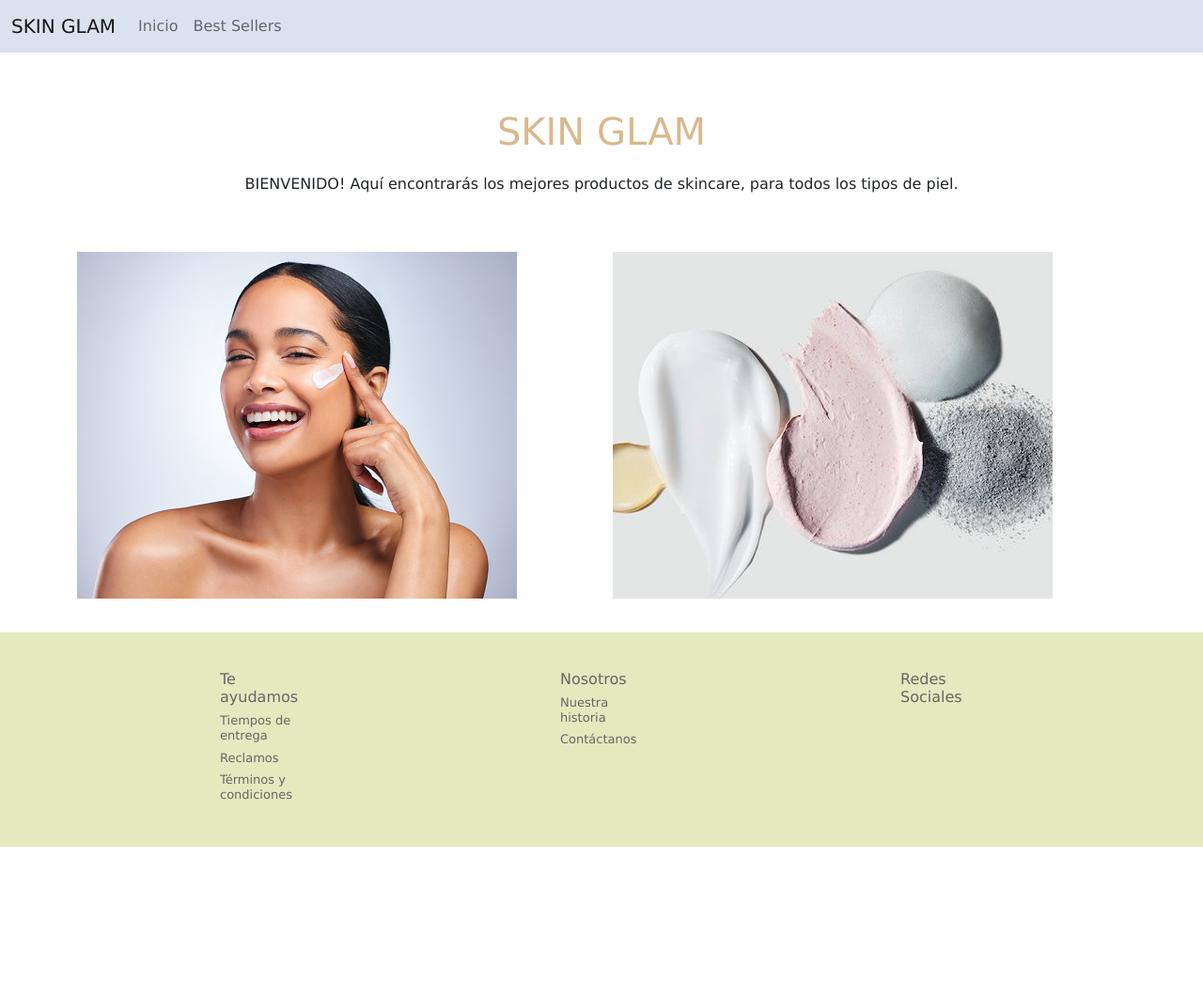
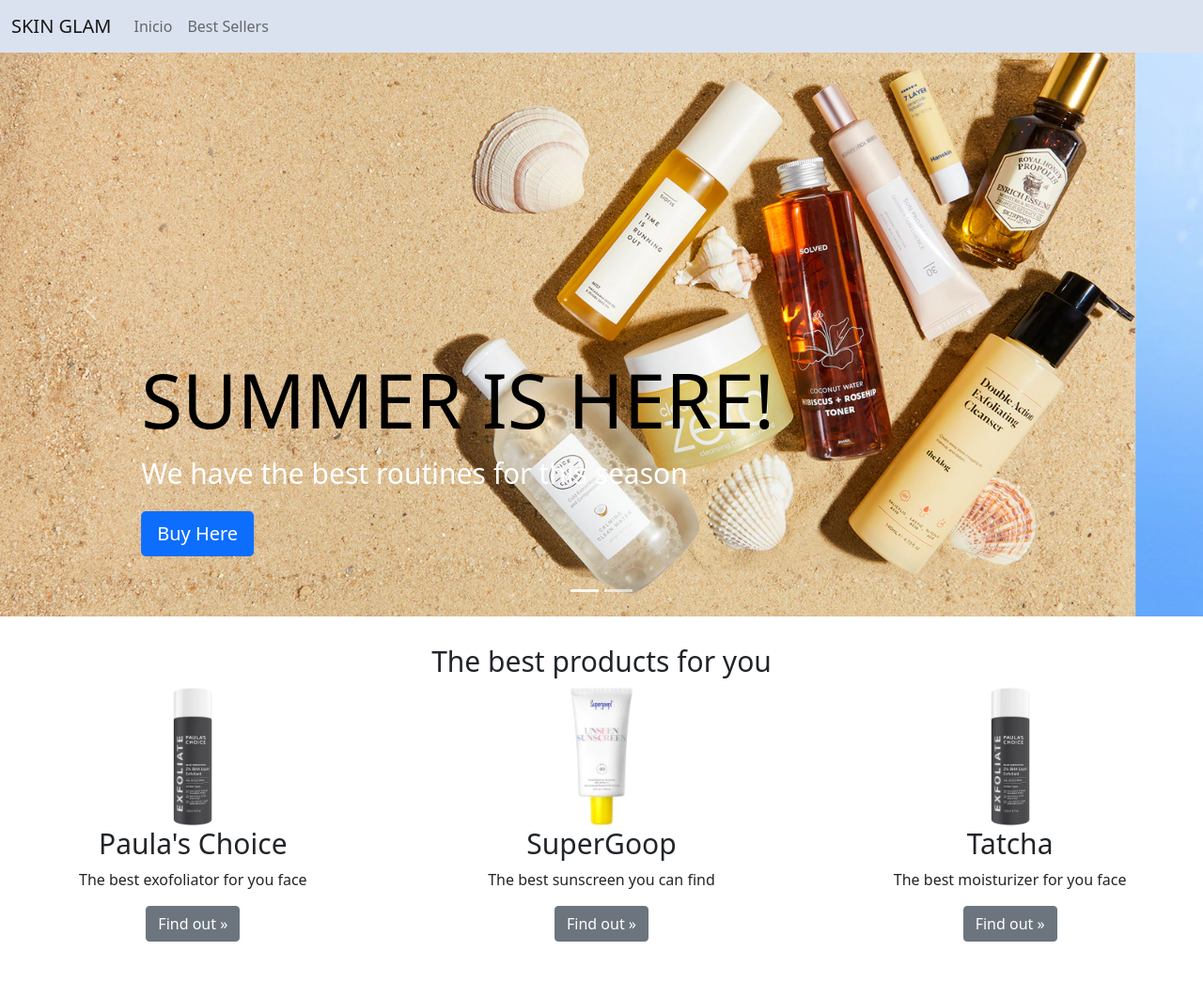
Before and after one commit to fiobk88/skinGlamProject, a plain HTML site: page index.html in a window 1280 px wide. Shown: the top 1045 px of the page at 94% size. Before the commit the page ends 901 px from the top, so only its background shows below. Drawn offline with nearby package versions, Linux system fonts and the light colour scheme.

Commit message:
segundaentrega

```diff
--- a/estilos/style.css
+++ b/estilos/style.css
@@ -3,6 +3,144 @@
     margin: 0;
     padding: 0;
 }
+
+
+.navbar{
+    background-color: rgb(219, 226, 239);
+}
+
+
+
+h1{
+    color:black;
+    font-size: 80px;
+}
+
+h2{
+    font-size: 30px;
+}
+h3{
+    color: #676767;
+    font-size: medium;
+}
+
+h4{
+color: #676767;
+font-size: small;
+}
+
+
+
+.footer{
+        background-color: rgb(228, 233, 190);
+    }
+
+
+
+@media (max-width: 768px) {
+
+    .carousel-item {
+      font-size: 15px;
+      height: fit-content;
+    }
+
+    h1{
+    font-size: 25px;
+    }
+
+    .carousel-caption p{
+        font-size: 15px;
+    }
+
+
+  }
+
+
+footer {
+    background-color: rgb(228, 233, 190);
+    display: flex;
+    justify-content: space-evenly;
+    flex-wrap: wrap;
+}
+
+.footerContent{
+    width: 10%;
+    padding: 20px;
+    margin: 20px;
+    display: flex;
+    border-radius: 15px;
+    flex-direction: column;
+
+}
+
+/* MAIN BANNER*/
+
+
+.carousel-item img{
+    max-height: 700px;
+    width: auto;
+
+}
+
+
+.carousel-caption{
+color: black;
+margin: 30px;
+font-size: 30px;
+}
+
+
+
+/* BANNERS */
+
+.products h2{
+justify-content: center;
+}
+
+.products{
+margin-top: 30px;
+margin-bottom: 30px;
+}
+
+.products .col-lg-4 {
+    margin-bottom: 1.5rem;
+    text-align: center;
+}
+
+.col-lg-4 img{
+    height: 150px;
+    width: auto;
+
+}
+
+.btn:hover {
+    color: aqua;
+}
+
+
+.carousel-caption {
+    position: absolute;
+    right: 15%;
+    bottom: 1.25rem;
+    left: 15%;
+    padding-top: 1.25rem;
+    padding-bottom: 1.25rem;
+    color: #fff;
+    text-align: center;
+}
+
+
+/* BEST SELLERS */
+
+.tittle{
+    margin: 30px;
+    background-color: #F9CEEE;
+
+}
+
+
+
+/*
 
 .navbar{
         background-color: rgb(219, 226, 239);
@@ -47,22 +185,17 @@ h4{
 
 
 
-footer {
-    background-color: rgb(228, 233, 190);
-    display: flex;
-    justify-content: space-evenly;
-    flex-wrap: wrap;
-}
 
-.footerContent{
-    width: 10%;
-    padding: 20px;
-    margin: 20px;
-    display: flex;
-    border-radius: 15px;
-    flex-direction: column;
 
-}
+.bd-placeholder-img {
+    font-size: 1.125rem;
+    text-anchor: middle;
+    -webkit-user-select: none;
+    -moz-user-select: none;
+    user-select: none;
+  }
+
+/* grid
 
 
 
@@ -73,39 +206,7 @@ footer {
 
 
 
-     .grilla{
-            display: grid;
-            gap: 20px;
-            grid-template-areas:
-            "header"
-            "texto"
-            "galeria"
-            "footer"
-            ;
-            }
 
-        .header{
-                grid-area: header;
-            }
-
-        .texto{
-                grid-area: texto;
-            }
-
-        .galeria{
-            grid-area: galeria;
-            }
-
-        .footer{
-                grid-area: footer;
-                background-color: rgb(228, 233, 190);
-
-            }
-
-
-
-
-/* grid
 
 
 .grilla{
@@ -470,4 +571,61 @@ grid-area: galeria;
 
         }
 
+
+
+de la página d ejeemplo.
+
+ <style>
+      .bd-placeholder-img {
+        font-size: 1.125rem;
+        text-anchor: middle;
+        -webkit-user-select: none;
+        -moz-user-select: none;
+        user-select: none;
+      }
+
+      @media (min-width: 768px) {
+        .bd-placeholder-img-lg {
+          font-size: 3.5rem;
+        }
+      }
+
+      .b-example-divider {
+        height: 3rem;
+        background-color: rgba(0, 0, 0, .1);
+        border: solid rgba(0, 0, 0, .15);
+        border-width: 1px 0;
+        box-shadow: inset 0 .5em 1.5em rgba(0, 0, 0, .1), inset 0 .125em .5em rgba(0, 0, 0, .15);
+      }
+
+      .b-example-vr {
+        flex-shrink: 0;
+        width: 1.5rem;
+        height: 100vh;
+      }
+
+      .bi {
+        vertical-align: -.125em;
+        fill: currentColor;
+      }
+
+      .nav-scroller {
+        position: relative;
+        z-index: 2;
+        height: 2.75rem;
+        overflow-y: hidden;
+      }
+
+      .nav-scroller .nav {
+        display: flex;
+        flex-wrap: nowrap;
+        padding-bottom: 1rem;
+        margin-top: -1px;
+        overflow-x: auto;
+        text-align: center;
+        white-space: nowrap;
+        -webkit-overflow-scrolling: touch;
+      }
+
+
 }
--- a/index.html
+++ b/index.html
@@ -14,12 +14,9 @@
 </head>
 
 <body>
-    <div class="grilla">
 
         <header class="header">
-
-
-            <nav class="navbar navbar-expand-lg navbar-light celeste">
+            <nav class="navbar navbar-expand-lg navbar-light fixed-top celeste">
                 <div class="container-fluid">
                   <a class="navbar-brand" href="#">SKIN GLAM</a>
                   <button class="navbar-toggler" type="button" data-bs-toggle="collapse" data-bs-target="#navbarTogglerDemo02" aria-controls="navbarTogglerDemo02" aria-expanded="false" aria-label="Toggle navigation">
@@ -46,86 +43,110 @@
                             <a class="nav-link" href="#">Contacto</a>
                         </li>
                         -->
+                    </ul>
+                  </div>
+                </div>
+              </nav>
+        </header>
 
-                    </ul>
-
-                  </div>
-
-                </div>
-
-              </nav>
+<!-- MAIN BANNERS-->
 
 
-        </header>
+<section class="banners">
 
 
-        <main class="texto">
+  <div id="myCarousel" class="carousel slide" data-bs-ride="carousel">
+    <div class="carousel-indicators">
+      <button type="button" data-bs-target="#myCarousel" data-bs-slide-to="0" class="active" aria-current="true" aria-label="Slide 1"></button>
+      <button type="button" data-bs-target="#myCarousel" data-bs-slide-to="1" aria-label="Slide 2"></button>
+    </div>
+    <div class="carousel-inner">
+      <div class="carousel-item active">
+        <img src="./img/banner1_home.webp" class="img-fluid" alt="..." width="100%" height="350px">
+        <div class="container">
+          <div class="carousel-caption text-start mb-2">
+            <h1>SUMMER IS HERE!</h1>
+            <p>We have the best routines for this season</p>
+            <p><a class="btn btn-lg btn-primary" href="#">Buy Here</a></p>
+          </div>
+        </div>
+      </div>
+      <div class="carousel-item">
+        <img src="./img/banner2_home.webp" class="img-fluid" alt="..." width="100%" height="350px">
+
+        <div class="container">
+          <div class="carousel-caption text-start mb-2">
+            <h1>WE HAVE OFFERS</h1>
+            <p>Skincare routines for everybody</p>
+            <p><a class="btn btn-lg btn-primary" href="#">Discover</a></p>
+          </div>
+        </div>
+      </div>
+
+    </div>
+    <button class="carousel-control-prev" type="button" data-bs-target="#myCarousel" data-bs-slide="prev">
+      <span class="carousel-control-prev-icon" aria-hidden="true"></span>
+      <span class="visually-hidden">Previous</span>
+    </button>
+    <button class="carousel-control-next" type="button" data-bs-target="#myCarousel" data-bs-slide="next">
+      <span class="carousel-control-next-icon" aria-hidden="true"></span>
+      <span class="visually-hidden">Next</span>
+    </button>
+  </div>
+
+ </section>
 
 
-            <div class="titulo">
-                <h1> SKIN GLAM </h1>
-            </div>
+        <!-- MAIN PRODUCTS-->
 
+        <section class="products">
 
-            <section>
+          <h2 class="text-center">The best products for you</h2>
 
-                <p class="principal">BIENVENIDO! Aquí encontrarás los mejores productos de skincare, para todos los
-                    tipos de piel.
-                </p>
+              <div class="row">
+                <div class="col-lg-4">
+                  <img src="./img/productos/producto_paulas.webp" alt="paulaschoice">
+                  <h2 class="fw-normal">Paula's Choice</h2>
+                  <p>The best exofoliator for you face</p>
+                  <p><a class="btn btn-secondary" href="#">Find out &raquo;</a></p>
+                </div>
+                <div class="col-lg-4">
+                  <img src="./img/productos/producto_supergoop.webp" alt="supergoop">
+                  <h2 class="fw-normal">SuperGoop</h2>
+                  <p>The best sunscreen you can find</p>
+                  <p><a class="btn btn-secondary" href="#">Find out &raquo;</a></p>
+                </div>
+                <div class="col-lg-4">
+                  <img src="./img/productos/producto_paulas.webp" alt="tatcha">
 
-            </section>
-
-        </main>
-
-        <section class="galeria">
-
-            <div class="imageContainerIndex">
-
-                <div class="container">
-                    <div class="row">
-
-                      <div class="col">
-                        <figure class="imageIndex1">
-                            <img src="img/imagen_inicio2.jpeg" alt="imagen de crema">
-                        </figure>
-                      </div>
-
-                      <div class="col">
-                        <figure class="imageIndex2">
-                            <img src="img/imagen_inicio4.jpeg" alt="imagen de crema">
-                        </figure>
-                      </div>
-
-                    </div>
-                  </div>
-
-            </div>
+                  <h2 class="fw-normal">Tatcha</h2>
+                  <p>The best moisturizer for you face</p>
+                  <p><a class="btn btn-secondary" href="#">Find out &raquo;</a></p>
+                </div>
+              </div>
 
         </section>
 
+
+ <!-- FOOTER-->
+
         <footer class="footer">
-
             <div class="footerContent">
                 <h3>Te ayudamos</h3>
                 <h4>Tiempos de entrega</h4>
                 <h4>Reclamos</h4>
                 <h4>Términos y condiciones</h4>
             </div>
-
             <div class="footerContent">
                 <h3>Nosotros</h3>
                 <h4>Nuestra historia</h4>
                 <h4>Contáctanos</h4>
             </div>
-
             <div class="footerContent">
                 <h3>Redes Sociales</h3>
             </div>
-
-
         </footer>
 
-    </div>
 
     <script src="https://cdn.jsdelivr.net/npm/bootstrap@5.1.3/dist/js/bootstrap.bundle.min.js"
     integrity="sha384-ka7Sk0Gln4gmtz2MlQnikT1wXgYsOg+OMhuP+IlRH9sENBO0LRn5q+8nbTov4+1p"
```
Also changed, not shown: secciones/bestSellers.html (+54 -56 lines), img/banner11_mobile.webp (added), img/banner1_home.webp (added), img/banner2_home.webp (added), img/banner2_mobile.webp (added).
